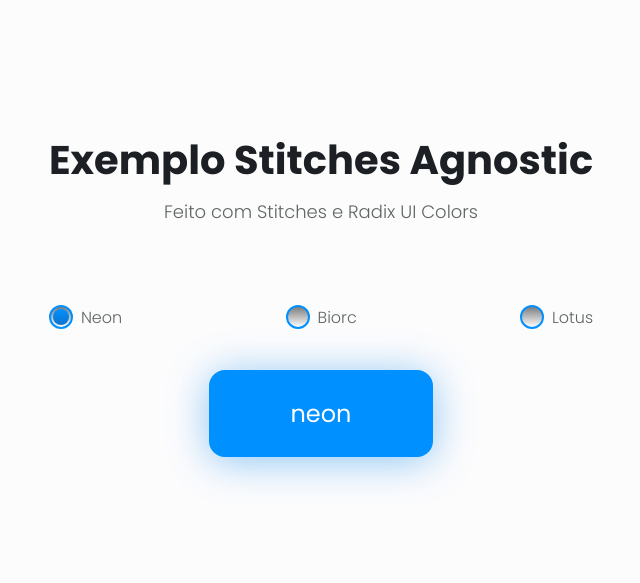
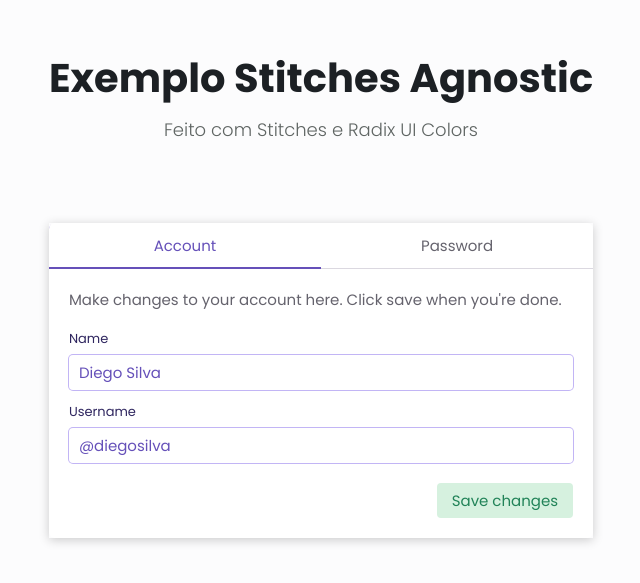
Before and after one commit to diegosilvatech/example--stitches-agnostic, a Next.js app: page / in a window 1280 px wide. Shown: the part 107-690 px from the top of the page, without its empty margins (319-959 px from the left). Built offline with nearby package versions, Linux system fonts and the light colour scheme.

Commit message:
feat: create authenticator component

```diff
--- a/package.json
+++ b/package.json
@@ -10,6 +10,7 @@
   },
   "dependencies": {
     "@radix-ui/colors": "^0.1.8",
+    "@radix-ui/react-tabs": "^0.1.5",
     "@stitches/core": "^1.2.8",
     "next": "12.1.6",
     "next-themes": "^0.2.0",
--- /dev/null
+++ b/src/components/Authenticator/index.tsx
@@ -0,0 +1,82 @@
+import * as TabsPrimitive from '@radix-ui/react-tabs';
+import * as s from './styles';
+
+const Authenticator = () => {
+  return (
+    <TabsPrimitive.Root defaultValue="tab1" className={s.root()}>
+      <TabsPrimitive.List aria-label="Manage your account" className={s.list()}>
+        <TabsPrimitive.Trigger value="tab1" className={s.trigger()}>
+          Account
+        </TabsPrimitive.Trigger>
+        <TabsPrimitive.Trigger value="tab2" className={s.trigger()}>
+          Password
+        </TabsPrimitive.Trigger>
+      </TabsPrimitive.List>
+
+      <TabsPrimitive.Content value="tab1" className={s.content()}>
+        <div className={s.text()}>
+          {`Make changes to your account here. Click save when you're done`}.
+        </div>
+        <fieldset className={s.fieldset()}>
+          <label htmlFor="name" className={s.label()}>
+            Name
+          </label>
+          <input id="name" defaultValue="Diego Silva" className={s.input()} />
+        </fieldset>
+        <fieldset className={s.fieldset()}>
+          <label htmlFor="username" className={s.label()}>
+            Username
+          </label>
+          <input
+            id="username"
+            defaultValue="@diegosilva"
+            className={s.input()}
+          />
+        </fieldset>
+        <div
+          className={s.flex()}
+          style={{ marginTop: 20, justifyContent: 'flex-end' }}
+        >
+          <button className={s.button({ variant: 'green' })}>
+            Save changes
+          </button>
+        </div>
+      </TabsPrimitive.Content>
+
+      <TabsPrimitive.Content value="tab2" className={s.content()}>
+        <div className={s.text()}>
+          {`Change your password here. After saving, you'll be logged out.`}.
+        </div>
+
+        <fieldset className={s.fieldset()}>
+          <label htmlFor="currentPassword" className={s.label()}>
+            Current password
+          </label>
+          <input id="currentPassword" type="password" className={s.input()} />
+        </fieldset>
+        <fieldset className={s.fieldset()}>
+          <label htmlFor="newPassword" className={s.label()}>
+            New password
+          </label>
+          <input id="newPassword" type="password" className={s.input()} />
+        </fieldset>
+        <fieldset className={s.fieldset()}>
+          <label htmlFor="confirmPassword" className={s.label()}>
+            Confirm Password
+          </label>
+          <input id="confirmPassword" type="password" className={s.input()} />
+        </fieldset>
+        <div
+          className={s.flex()}
+          style={{ marginTop: 20, justifyContent: 'flex-end' }}
+        >
+          <button className={s.button({ variant: 'green' })}>
+            Change password
+          </button>
+        </div>
+      </TabsPrimitive.Content>
+    </TabsPrimitive.Root>
+  );
+};
+
+export default Authenticator;
--- /dev/null
+++ b/src/components/Authenticator/styles.ts
@@ -0,0 +1,123 @@
+import { css } from 'styles/stitches.config';
+
+import { violet, mauve, blackA, green } from '@radix-ui/colors';
+
+export const root = css({
+  display: 'flex',
+  flexDirection: 'column',
+  boxShadow: `0 2px 10px ${blackA.blackA4}`
+});
+
+export const list = css({
+  flexShrink: 0,
+  display: 'flex',
+  borderBottom: `1px solid ${mauve.mauve6}`
+});
+
+export const trigger = css({
+  all: 'unset',
+  fontFamily: 'inherit',
+  backgroundColor: 'white',
+  padding: '0 20px',
+  height: 45,
+  flex: 1,
+  display: 'flex',
+  alignItems: 'center',
+  justifyContent: 'center',
+  fontSize: 15,
+  lineHeight: 1,
+  color: mauve.mauve11,
+  userSelect: 'none',
+  '&:first-child': { borderTopLeftRadius: 6 },
+  '&:last-child': { borderTopRightRadius: 6 },
+  '&:hover': { color: violet.violet11 },
+  '&[data-state="active"]': {
+    color: violet.violet11,
+    boxShadow: 'inset 0 -1px 0 0 currentColor, 0 1px 0 0 currentColor'
+  },
+  '&:focus': { position: 'relative', boxShadow: `0 0 0 2px black` }
+});
+
+export const content = css({
+  flexGrow: 1,
+  padding: 20,
+  backgroundColor: 'white',
+  borderBottomLeftRadius: 6,
+  borderBottomRightRadius: 6,
+  outline: 'none',
+  '&:focus': { boxShadow: `0 0 0 2px black` }
+});
+
+export const text = css({
+  marginBottom: 20,
+  color: mauve.mauve11,
+  fontSize: 15,
+  lineHeight: 1.5
+});
+
+export const fieldset = css({
+  all: 'unset',
+  marginBottom: 15,
+  width: '100%',
+  display: 'flex',
+  flexDirection: 'column',
+  justifyContent: 'flex-start'
+});
+
+export const label = css({
+  fontSize: 13,
+  lineHeight: 1,
+  marginBottom: 10,
+  color: violet.violet12,
+  display: 'block'
+});
+
+export const input = css({
+  all: 'unset',
+  flex: '1 0 auto',
+  borderRadius: 4,
+  padding: '0 10px',
+  fontSize: 15,
+  lineHeight: 1,
+  color: violet.violet11,
+  boxShadow: `0 0 0 1px ${violet.violet7}`,
+  height: 35,
+  '&:focus': { boxShadow: `0 0 0 2px ${violet.violet8}` }
+});
+
+export const flex = css({ display: 'flex' });
+
+export const button = css({
+  all: 'unset',
+  display: 'inline-flex',
+  alignItems: 'center',
+  justifyContent: 'center',
+  borderRadius: 4,
+  padding: '0 15px',
+  fontSize: 15,
+  lineHeight: 1,
+  fontWeight: 500,
+  height: 35,
+
+  variants: {
+    variant: {
+      violet: {
+        backgroundColor: 'white',
+        color: violet.violet11,
+        boxShadow: `0 2px 10px ${blackA.blackA7}`,
+        '&:hover': { backgroundColor: mauve.mauve3 },
+        '&:focus': { boxShadow: `0 0 0 2px black` }
+      },
+      green: {
+        backgroundColor: green.green4,
+        color: green.green11,
+        '&:hover': { backgroundColor: green.green5 },
+        '&:focus': { boxShadow: `0 0 0 2px ${green.green7}` }
+      }
+    }
+  },
+
+  defaultVariants: {
+    variant: 'violet'
+  }
+});
--- a/src/components/index.ts
+++ b/src/components/index.ts
@@ -1,5 +1,6 @@
 import Container from './Container';
 import Button from './Button';
 import Radio from './Radio';
+import Authenticator from './Authenticator';
 
-export { Container, Button, Radio };
+export { Container, Button, Radio, Authenticator };
--- a/src/templates/Home/index.tsx
+++ b/src/templates/Home/index.tsx
@@ -1,6 +1,6 @@
 import { useTheme } from 'next-themes';
 
-import { Container, Button, Radio } from 'components';
+import { Container, Button, Radio, Authenticator } from 'components';
 
 import { applicationThemes } from './applicationThemes';
 
@@ -16,7 +16,7 @@ const HomeTemplate = () => {
           <h3 className={s.title()}>Exemplo Stitches Agnostic</h3>
           <p className={s.subtitle()}>Feito com Stitches e Radix UI Colors</p>
 
-          <div className={s.inputsWrapper()}>
+          {/* <div className={s.inputsWrapper()}>
             {applicationThemes.map((theme) => (
               <Radio
                 key={theme.value}
@@ -28,9 +28,12 @@ const HomeTemplate = () => {
                 defaultChecked={theme.checked}
               />
             ))}
-          </div>
-          <div className={s.buttonWrapper()}>
+          </div> */}
+          {/* <div className={s.buttonWrapper()}>
             <Button label={theme} />
+          </div> */}
+          <div className={s.authenticatorWrapper()}>
+            <Authenticator />
           </div>
         </section>
       </main>
--- a/src/templates/Home/styles.ts
+++ b/src/templates/Home/styles.ts
@@ -36,3 +36,10 @@ export const buttonWrapper = css({
   alignItems: 'center',
   justifyContent: 'center'
 });
+
+export const authenticatorWrapper = css({
+  // marginTop: '$5',
+  // display: 'flex',
+  // alignItems: 'center',
+  // justifyContent: 'center'
+});
```
Also changed, not shown: 1 other file (tests, documents, lock files or other folders).
